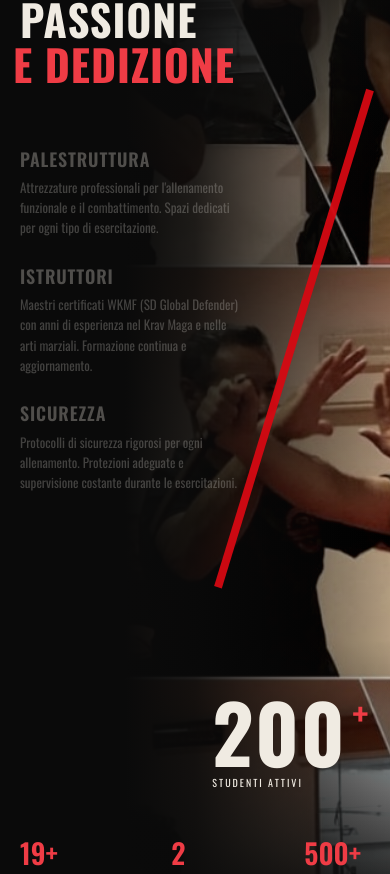
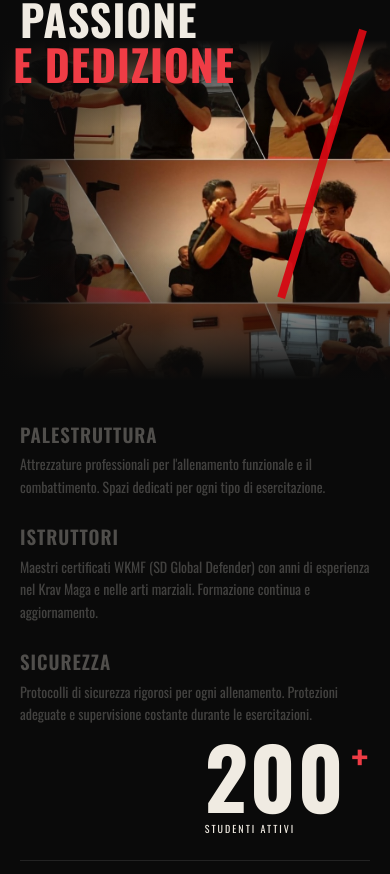
Before and after one commit to juannid92/kravmagaputignano, a Next.js app: page / in a window 390 px wide. Shown: the part 9477-10351 px from the top of the page. Built offline with nearby package versions, Linux system fonts and the light colour scheme.

Commit message:
fix(mobile): foto sezione struttura adattata (non piu striscia ingrandita) con dissolvenza come desktop

```diff
--- a/src/components/StructureManifesto.module.css
+++ b/src/components/StructureManifesto.module.css
@@ -190,30 +190,47 @@
   .mainStat { right: 5%; bottom: 220px; }
 }
 
-/* Mobile: STESSA composizione del desktop, in scala.
-   Dati e titolo a sinistra, foto a destra che sfuma nel nero, slash rosso,
-   numero grande in basso a destra, tre numeri in fondo. Nessun riquadro sopra la foto. */
+/* Mobile: stessa idea del desktop (titolo e dati a sinistra, foto che sfuma nel nero,
+   slash rosso, numero grande), ma la foto e una fascia a larghezza piena di 340px
+   (non piu una striscia alta 1000px che la ingrandiva a dismisura). I blocchi di testo
+   scorrono uno dopo l'altro senza sovrapporsi. */
 @media (max-width: 767px) {
   .manifesto {
-    padding: 36px 20px 0;
-    min-height: 1000px;
+    padding: 36px 20px 48px;
+    min-height: 0;
+    display: flex;
+    flex-direction: column;
   }
   .photoWindow {
-    inset: 0 0 0 30%;
+    inset: auto;
+    top: 120px;
+    left: 0;
+    right: 0;
+    height: 340px;
+  }
+  .photo {
+    inset: 0;
   }
   .image {
-    object-position: 60% 50%;
+    object-position: 50% 40%;
+    filter: contrast(1.05) brightness(0.95);
   }
   .shade {
+    inset: auto;
+    top: 120px;
+    left: 0;
+    right: 0;
+    height: 340px;
     background:
-      linear-gradient(90deg, #0a0a0a 32%, rgba(10, 10, 10, 0.88) 50%, rgba(10, 10, 10, 0.4) 78%, transparent 100%),
-      linear-gradient(0deg, #0a0a0a 0%, transparent 28%, rgba(10, 10, 10, 0.12) 76%, #0a0a0a 100%);
+      linear-gradient(0deg, #0a0a0a 0%, rgba(10, 10, 10, 0) 38%),
+      linear-gradient(180deg, #0a0a0a 0%, rgba(10, 10, 10, 0) 26%),
+      linear-gradient(90deg, #0a0a0a 0%, rgba(10, 10, 10, 0.5) 18%, rgba(10, 10, 10, 0) 48%);
   }
   .slash {
-    right: 4%;
-    top: 17%;
+    right: 6%;
+    top: 110px;
     width: 8px;
-    height: 52%;
+    height: 280px;
   }
   .meta {
     font-size: 10px;
@@ -233,38 +250,44 @@
     font-size: clamp(36px, 11vw, 52px);
   }
   .copy {
-    width: 64%;
-    max-width: 300px;
-    margin-top: 40px;
+    width: 100%;
+    max-width: none;
+    margin-top: 315px;
   }
   .statement + .statement {
     margin-top: 28px;
   }
   .statement h3 {
-    font-size: 18px;
+    font-size: 19px;
     margin-bottom: 8px;
   }
   .statement p {
-    font-size: 13px;
-    line-height: 1.55;
+    font-size: 14px;
+    line-height: 1.6;
   }
   .mainStat {
-    right: 20px;
-    bottom: 130px;
+    position: relative;
+    right: auto;
+    bottom: auto;
+    align-self: flex-end;
+    margin-top: 36px;
   }
   .mainStat dt {
     font-size: 10px;
     letter-spacing: 0.2em;
   }
   .mainStat dd {
-    font-size: 80px;
+    font-size: 84px;
   }
   .credits {
-    left: 20px;
-    right: 20px;
-    bottom: 32px;
+    position: relative;
+    right: auto;
+    bottom: auto;
     justify-content: space-between;
     gap: 12px;
+    margin-top: 24px;
+    padding-top: 20px;
+    border-top: 1px solid rgba(255, 255, 255, 0.1);
   }
   .credits dd {
     font-size: 28px;
```
